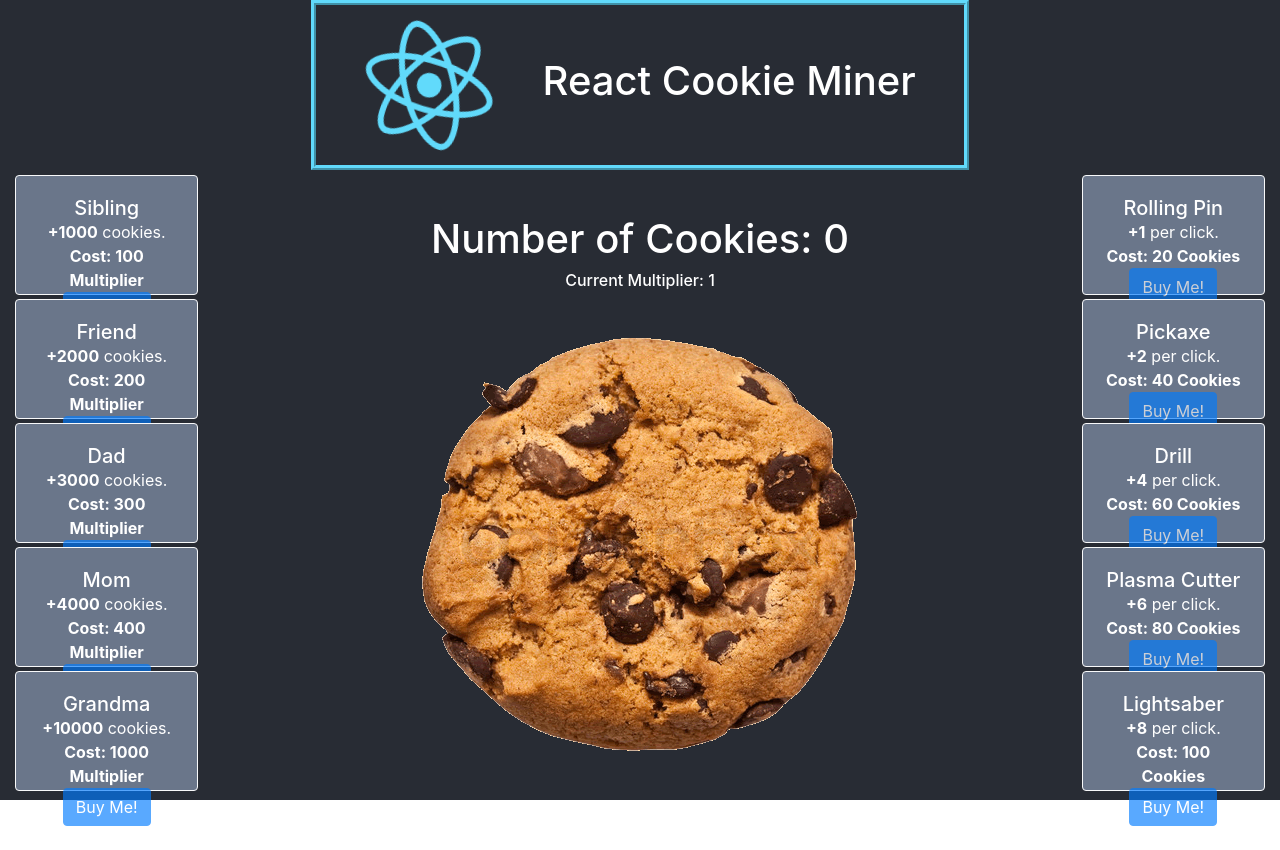
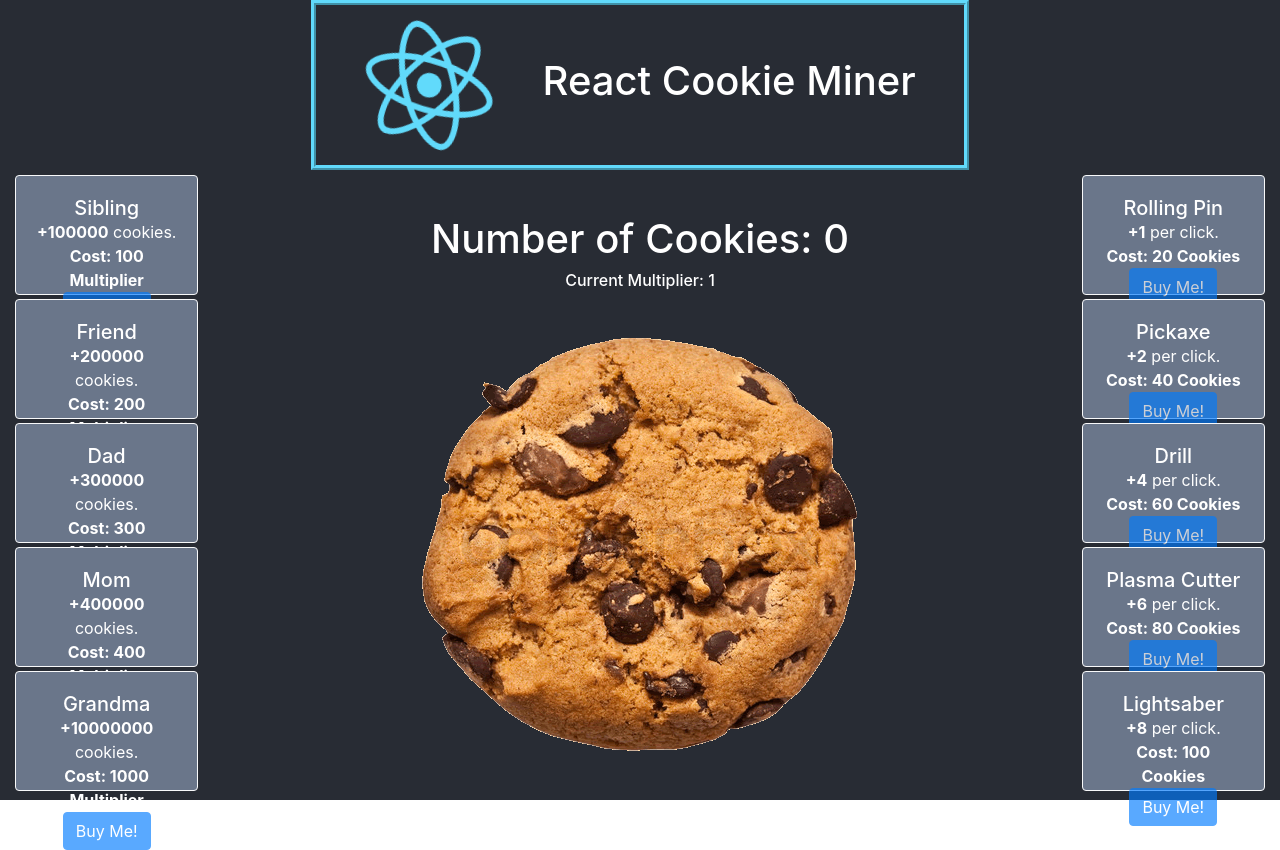
Before and after one commit to josiahaubin/React-Cookie-Miner, a React (Create React App) app: page / in a window 1280 px wide. Before the commit the page ends 826 px from the top, so only its background shows below. Built offline with nearby package versions, Linux system fonts and the light colour scheme.

Commit message:
Added some game play improvements

```diff
--- a/src/Components/CookieSheet.js
+++ b/src/Components/CookieSheet.js
@@ -52,31 +52,31 @@ function CookieSheet() {
             case 5:
                 setSiblingBought(true);
                 setMultiplier(multiplier - 100);
-                setNumberOfCookies(numberOfCookies + 1000)
+                setNumberOfCookies(numberOfCookies + 100000)
                 break;
 
             case 6:
                 setFriendBought(true);
                 setMultiplier(multiplier - 200);
-                setNumberOfCookies(numberOfCookies + 2000)
+                setNumberOfCookies(numberOfCookies + 200000)
                 break;
 
             case 7:
                 setDadBought(true);
                 setMultiplier(multiplier - 300);
-                setNumberOfCookies(numberOfCookies + 3000)
+                setNumberOfCookies(numberOfCookies + 300000)
                 break;
 
             case 8:
                 setMomBought(true);
                 setMultiplier(multiplier - 400);
-                setNumberOfCookies(numberOfCookies + 4000)
+                setNumberOfCookies(numberOfCookies + 400000)
                 break;
 
             case 9:
                 setGrandmaBought(true);
                 setMultiplier(multiplier - 1000);
-                setNumberOfCookies(numberOfCookies + 10000)
+                setNumberOfCookies(numberOfCookies + 10000000)
                 break;
 
             default:
@@ -94,7 +94,7 @@ function CookieSheet() {
                             <Card.Body>
                                 <Card.Title className="cardContents">Sibling</Card.Title>
                                 <Card.Text className="cardContents">
-                                    <b>+1000</b> cookies.<br/> <b>Cost: 100 Multiplier</b>
+                                    <b>+100000</b> cookies.<br/> <b>Cost: 100 Multiplier</b>
                                 </Card.Text>
                                 <Button onClick={() => buyItem(5)} disabled={multiplier < 100 || siblingBought === true || multiplier - 100 === 0}>Buy Me!</Button>
                             </Card.Body>
@@ -103,7 +103,7 @@ function CookieSheet() {
                             <Card.Body>
                                 <Card.Title className="cardContents">Friend</Card.Title>
                                 <Card.Text className="cardContents">
-                                    <b>+2000</b> cookies.<br/> <b>Cost: 200 Multiplier</b>
+                                    <b>+200000</b> cookies.<br/> <b>Cost: 200 Multiplier</b>
                                 </Card.Text>
                                 <Button onClick={() => buyItem(6)} disabled={multiplier < 200 || friendBought === true || multiplier - 200 === 0}>Buy Me!</Button>
                             </Card.Body>
@@ -112,7 +112,7 @@ function CookieSheet() {
                             <Card.Body>
                                 <Card.Title className="cardContents">Dad</Card.Title>
                                 <Card.Text className="cardContents">
-                                    <b>+3000</b> cookies.<br/> <b>Cost: 300 Multiplier</b>
+                                    <b>+300000</b> cookies.<br/> <b>Cost: 300 Multiplier</b>
                                 </Card.Text>
                                 <Button onClick={() => buyItem(7)} disabled={multiplier < 300 || dadBought === true || multiplier - 300 === 0}>Buy Me!</Button>
                             </Card.Body>
@@ -121,7 +121,7 @@ function CookieSheet() {
                             <Card.Body>
                                 <Card.Title className="cardContents">Mom</Card.Title>
                                 <Card.Text className="cardContents">
-                                    <b>+4000</b> cookies.<br/> <b>Cost: 400 Multiplier</b>
+                                    <b>+400000</b> cookies.<br/> <b>Cost: 400 Multiplier</b>
                                 </Card.Text>
                                 <Button onClick={() => buyItem(8)} disabled={multiplier < 400 || momBought === true || multiplier - 400 === 0}>Buy Me!</Button>
                             </Card.Body>
@@ -130,7 +130,7 @@ function CookieSheet() {
                             <Card.Body>
                                 <Card.Title className="cardContents">Grandma</Card.Title>
                                 <Card.Text className="cardContents">
-                                    <b>+10000</b> cookies.<br/> <b>Cost: 1000 Multiplier</b>
+                                    <b>+10000000</b> cookies.<br/> <b>Cost: 1000 Multiplier</b>
                                 </Card.Text>
                                 <Button onClick={() => buyItem(9)} disabled={multiplier < 1000 || grandmaBought === true || multiplier - 1000 === 0}>Buy Me!</Button>
                             </Card.Body>
```
